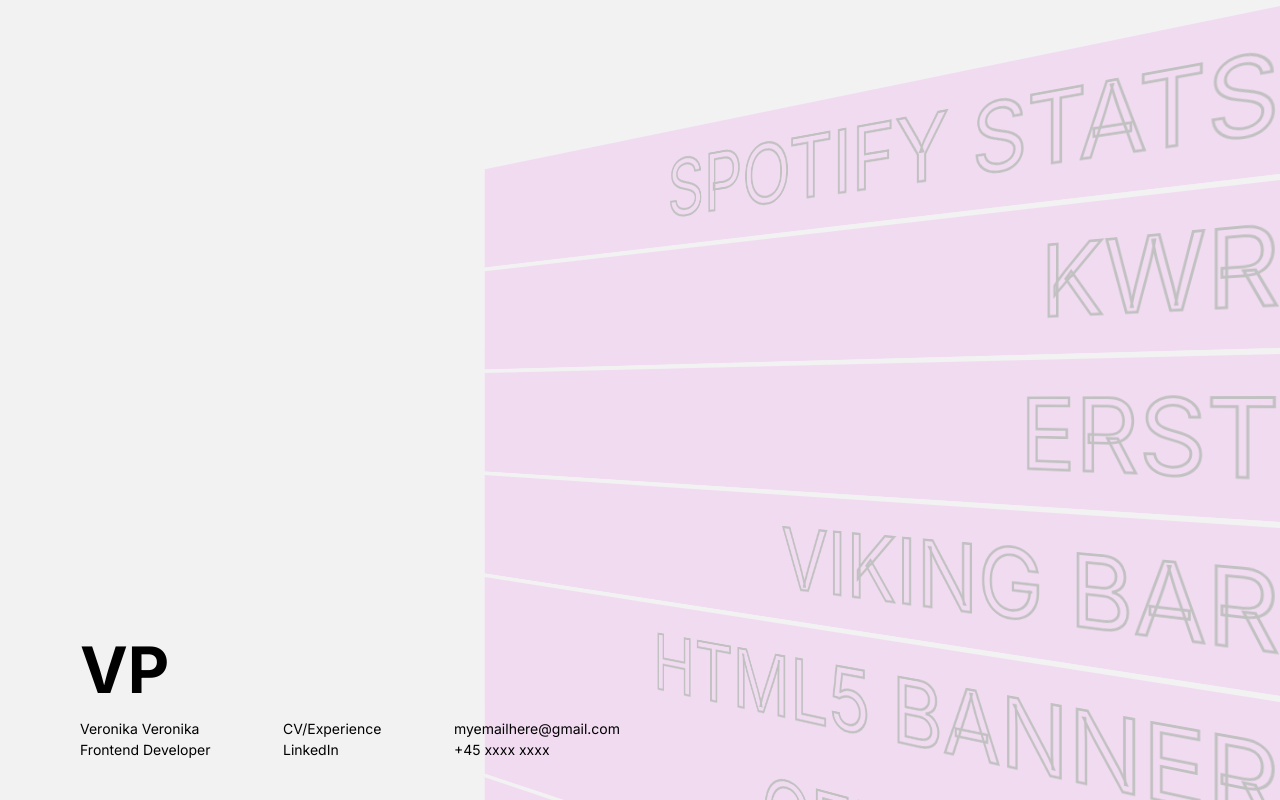
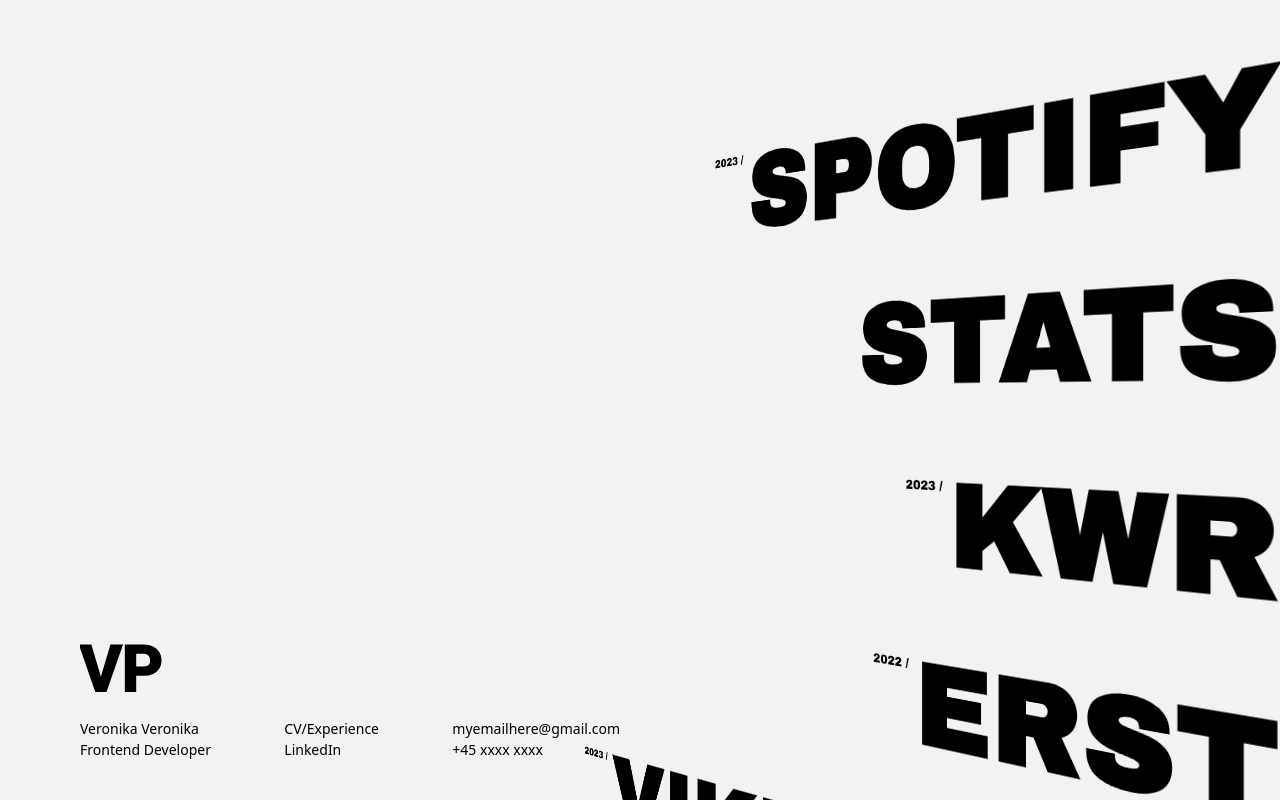
Before and after one commit to veronikapetersen/vp-pf, a Next.js app: page / in a window 1280 px wide. Built offline with nearby package versions, Linux system fonts and the light colour scheme.

Commit message:
animations, fonts

```diff
--- a/src/app/layout.js
+++ b/src/app/layout.js
@@ -1,13 +1,19 @@
-import { Inter, Roboto } from 'next/font/google'
+// import { Inter, Roboto, Rubik_Mono_One } from 'next/font/google'
 import './globals.css'
 
-const inter = Inter({ subsets: ['latin'] })
+// const inter = Inter({ subsets: ['latin'] })
 
-const roboto = Roboto({
-  subsets: ['latin'],
-  weight: ['700'],
-  display: 'swap'
-})
+// const roboto = Roboto({
+//   subsets: ['latin'],
+//   weight: ['700'],
+//   display: 'swap'
+// })
+
+// const rubik_mono_one = Rubik_Mono_One({
+//   subsets: ['latin'],
+//   display: 'swap',
+//   weight: ['400']
+// })
 
 export const metadata = {
   title: 'Create Next App',
@@ -17,7 +23,8 @@
 export default function RootLayout({ children }) {
   return (
     <html suppressHydrationWarning lang="en">
-      <body className={inter.className}>{children}</body>
+      {/* <body className={rubik_mono_one.className}>{children}</body> */}
+      <body>{children}</body>
     </html>
   )
 }
--- a/src/app/projects/[slug]/page.js
+++ b/src/app/projects/[slug]/page.js
@@ -1,8 +1,7 @@
 'use client';
 import Nav from "@/components/Nav/Nav";
-import { ProjectHeading1, ProjectHeading2 } from "@/components/ProjectHeadings/ProjectHeadings";
+import { ProjectHeading2 } from "@/components/ProjectHeadings/ProjectHeadings";
 import ParagraphText from "@/components/ParagraphText/ParagraphText";
-import ParagraphHeading from "@/components/ParagraphHeading/ParagraphHeading";
 import ProjectHero from "@/components/ProjectHero/ProjectHero";
 import ProjectTextContent from "@/components/ProjectTextContent/ProjectTextContent";
 import ProjectImage from "@/components/ProjectImage/ProjectImage";
@@ -21,9 +20,6 @@
 
     const mainRef = useRef(null);
     const bottomHeadingRef = useRef(null);
-
-    // console.log("bottom heading ref", bottomHeadingRef.current)
-    // console.log("main reffff", mainRef.current)
 
     const [timeline, setTimeline] = useState(null);
 
--- a/src/components/Buttons/BackButton/BackButton.module.scss
+++ b/src/components/Buttons/BackButton/BackButton.module.scss
@@ -1,4 +1,5 @@
 .back-button {
+    z-index: 99;
     border: 1px solid transparent;
     border-radius: 50%;
     padding: 10px;
@@ -14,5 +15,4 @@
             scale: 1.2;
         }
     }
-
 }
--- a/src/components/Menu/Menu.js
+++ b/src/components/Menu/Menu.js
@@ -1,18 +1,39 @@
 import classes from './Menu.module.scss';
 import Link from 'next/link';
 
+import { archivo_black } from '@/utils/fonts';
 import ProjectsData from "@/projects-data/ProjectsData";
 
+import gsap from 'gsap';
+import { useEffect, useRef } from 'react';
+
+
 export default function Menu() {
+
+    const menulinksRef = useRef(null);
+
+    useEffect(() => {
+
+        const menulinks = menulinksRef.current.children;
+        const menulinksArray = Array.from(menulinks);
+
+        gsap.set(menulinksArray, { y: 100, opacity: 0 });
+        // gsap.set(menulinksArray, { y: '-100vh' });
+        gsap.to(menulinksArray, { y: 0, opacity: 1, stagger: 0.1, duration: 0.5, delay: 0.5 });
+
+    }, []);
+
+
+
+
 
     return (
         <div className={classes['stage-perspective']}>
             <div className={classes.stage}>
-                <ul className={classes.list}>
+                <ul ref={menulinksRef} className={classes.list}>
                     {ProjectsData.map((project) => (
-
-                        <li key={project.id} className={classes.menulink}>
-                            <Link href={`/projects/${project.slug}`}>{project.title}</Link>
+                        <li key={project.id} className={`${classes.menulink} ${archivo_black.className}`}>
+                            <Link data-text={project.year + ' /'} href={`/projects/${project.slug}`}>{project.title}</Link>
                         </li>
                     ))}
 
--- a/src/components/Menu/Menu.module.scss
+++ b/src/components/Menu/Menu.module.scss
@@ -18,23 +18,32 @@
             text-transform: uppercase;
 
             & .menulink {
-                color: transparent;
                 -webkit-text-stroke: 3px black;
                 cursor: pointer;
                 transform-style: preserve-3d;
-                background-color: violet;
-                opacity: 0.2;
-                transition: transform 1.5s cubic-bezier(.075, .82, .165, 1), color 0.2s;
+                transition: transform 1.5s cubic-bezier(.075, .82, .165, 1), color 0.3s;
                 transform: rotateY(-45deg) translateZ(0) scale(1);
                 transform-origin: right center;
                 will-change: transform;
-                font-size: 7rem;
+                font-size: 9rem;
                 margin: 6px 0;
 
                 &:hover {
-                    transform: rotateY(-20deg);
                     transform: rotateY(-20deg) translateZ(0) scale(1);
-                    color: black;
+                    color: transparent;
+                }
+
+                a::before {
+                    content: attr(data-text);
+                    position: relative;
+                    top: -90px;
+                    right: 10px;
+                    font-size: 16px;
+                    color: black !important;
+                    pointer-events: none;
+                    transition: none;
+                    -webkit-text-stroke: transparent;
+                    font-weight: normal;
                 }
             }
         }
--- a/src/components/Nav/Nav.js
+++ b/src/components/Nav/Nav.js
@@ -3,6 +3,8 @@
 import classes from "./Nav.module.scss";
 import { useRef, useEffect } from "react";
 import Link from "next/link";
+import { roboto } from '@/utils/fonts';
+
 import {
     setInitialStatesforMoveLogo, moveLogoDown, moveLogoUp,
     setInitialStatesForSlideUp, slideLogoUp,
@@ -54,7 +56,7 @@
             ref={headerRef}
             className={`${classes.header} ${props.top ? classes['top-position'] : props.bottom ? classes['bottom-position'] : props.slideUp ? classes.slideUp : ''}`}
         >
-            <div className={classes['logo-wrapper']}>
+            <div className={`${classes['logo-wrapper']} ${roboto.className}`}>
                 <div ref={logoRef} className={classes.logo}>
                     <Link href="/" >VP</Link></div>
             </div>
--- a/src/components/Nav/Nav.module.scss
+++ b/src/components/Nav/Nav.module.scss
@@ -29,6 +29,14 @@
         @media (min-width: 992px) {
             font-size: 4rem;
         }
+
+        -webkit-text-stroke: 2px black;
+        transition: color 0.4s cubic-bezier(.075, .82, .165, 1);
+
+        &:hover {
+            color: transparent;
+        }
+
     }
 
     .row {
--- a/src/components/ProjectHeadings/ProjectHeadings.js
+++ b/src/components/ProjectHeadings/ProjectHeadings.js
@@ -4,6 +4,7 @@
 
 gsap.registerPlugin(ScrollTrigger);
 
+import { archivo_black } from "@/utils/fonts";
 import classes from './ProjectHeadings.module.scss';
 import { useRef, useEffect } from "react";
 
@@ -33,7 +34,7 @@
 
     return (
         <>
-            <div className={classes['heading-wrapper']}>
+            <div className={`${classes['heading-wrapper']} ${archivo_black.className}`}>
                 <h1 ref={titleRef} className={`${classes['project-title']} ${classes['project-title--current']} ${classes.parallax}`}>{children}</h1>
             </div>
         </>
@@ -45,7 +46,7 @@
     return (
         <>
 
-            <div className={`${classes['heading-wrapper']} ${classes['heading-wrapper--next']}`}>
+            <div className={`${classes['heading-wrapper']} ${classes['heading-wrapper--next']} ${archivo_black.className}`}>
 
                 <div className={classes['subheading']}>Next project</div>
 
--- a/src/components/ProjectHeadings/ProjectHeadings.module.scss
+++ b/src/components/ProjectHeadings/ProjectHeadings.module.scss
@@ -8,14 +8,12 @@
 
     .subheading {
         font-size: 1.8rem;
-        font-weight: 600;
         margin-bottom: 1rem;
         text-align: right;
         text-transform: lowercase;
     }
 
     .project-title {
-        font-weight: 600;
         margin-bottom: 1rem;
         -webkit-text-stroke: 1px black;
         color: transparent;
--- a/src/projects-data/ProjectsData.js
+++ b/src/projects-data/ProjectsData.js
@@ -5,7 +5,8 @@
         title: "Spotify Stats",
         description: "Project 1 description",
         image: "project1.png",
-        url: "https://www.google.com"
+        url: "https://www.google.com",
+        year: "2023"
     },
 
     {
@@ -14,7 +15,8 @@
         title: "KWR",
         description: "Project 2 description",
         image: "project2.png",
-        url: "https://www.google.com"
+        url: "https://www.google.com",
+        year: "2023"
     },
 
     {
@@ -23,7 +25,8 @@
         title: "ERST",
         description: "Project 3 description",
         image: "project3.png",
-        url: "https://www.google.com"
+        url: "https://www.google.com",
+        year: "2022"
     },
 
     {
@@ -32,7 +35,8 @@
         title: "Viking Bar",
         description: "Project 4 description",
         image: "project4.png",
-        url: "https://www.google.com"
+        url: "https://www.google.com",
+        year: "2023"
     },
 
     {
@@ -41,7 +45,8 @@
         title: "HTML5 Banner Generator",
         description: "Project 5 description",
         image: "project5.png",
-        url: "https://www.google.com"
+        url: "https://www.google.com",
+        year: "2022"
     },
 
     {
@@ -50,7 +55,8 @@
         title: "YogaLand",
         description: "Project 6 description",
         image: "project6.png",
-        url: "https://www.google.com"
+        url: "https://www.google.com",
+        year: "2021"
     }
 ]
 
--- /dev/null
+++ b/src/utils/fonts.js
@@ -0,0 +1,22 @@
+import { Inter, Roboto, Rubik_Mono_One, Archivo_Black } from 'next/font/google'
+
+export const inter = Inter({ subsets: ['latin'] })
+
+export const roboto = Roboto({
+    subsets: ['latin'],
+    weight: ['100', '300', '400', '500', '700', '900'],
+    style: ['normal', 'italic'],
+    display: 'swap'
+})
+
+// export const rubik_mono_one = Rubik_Mono_One({
+//     subsets: ['latin'],
+//     weight: ['400'],
+//     display: 'swap'
+// })
+
+export const archivo_black = Archivo_Black({ // project headings, menu items
+    subsets: ['latin'],
+    weight: ['400'],
+    display: 'swap'
+})
```
